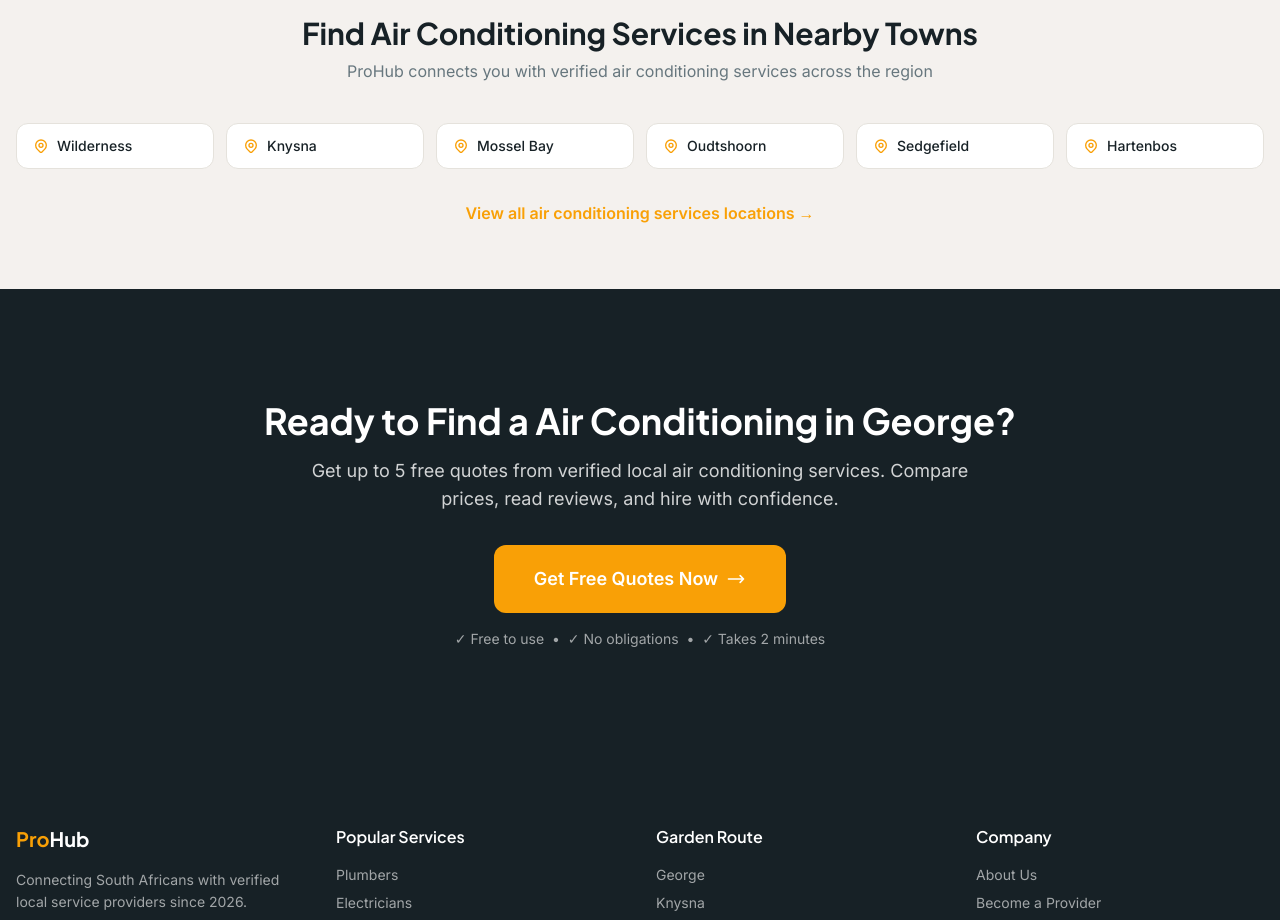
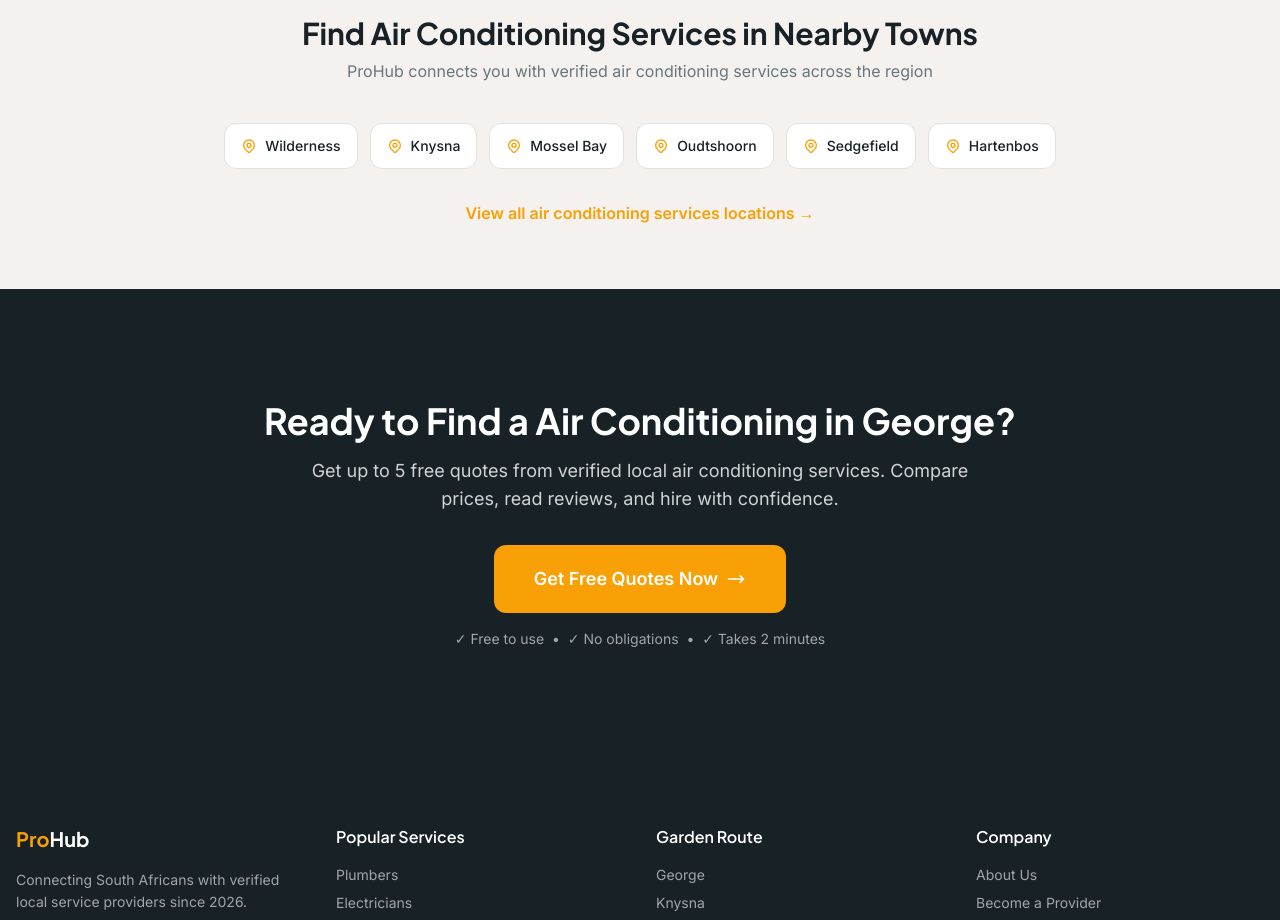
Before and after one commit to PwnFlakes4u2eat/prohub-seo, a Next.js app: page /aircon/george in a window 1280 px wide. Shown: the part 10162-11082 px from the top of the page. Built offline with nearby package versions, Linux system fonts and the light colour scheme; no server answers; the database is empty.

Commit message:
Centre nearby towns tiles

```diff
--- a/src/app/[service]/[town]/page.tsx
+++ b/src/app/[service]/[town]/page.tsx
@@ -728,7 +728,7 @@ export default async function ServiceTownPage({ params }: PageProps) {
               <h2 className="mt-3 text-2xl sm:text-3xl font-display font-bold text-foreground">Find {service.namePlural} in Nearby Towns</h2>
               <p className="mt-2 text-muted-foreground">ProHub connects you with verified {service.namePlural.toLowerCase()} across the region</p>
             </div>
-            <div className="grid grid-cols-2 sm:grid-cols-3 md:grid-cols-4 lg:grid-cols-6 gap-3">
+            <div className="flex flex-wrap justify-center gap-3">
               {nearbyTowns.map(nearby => (
                 <a
                   key={nearby.slug}
```
